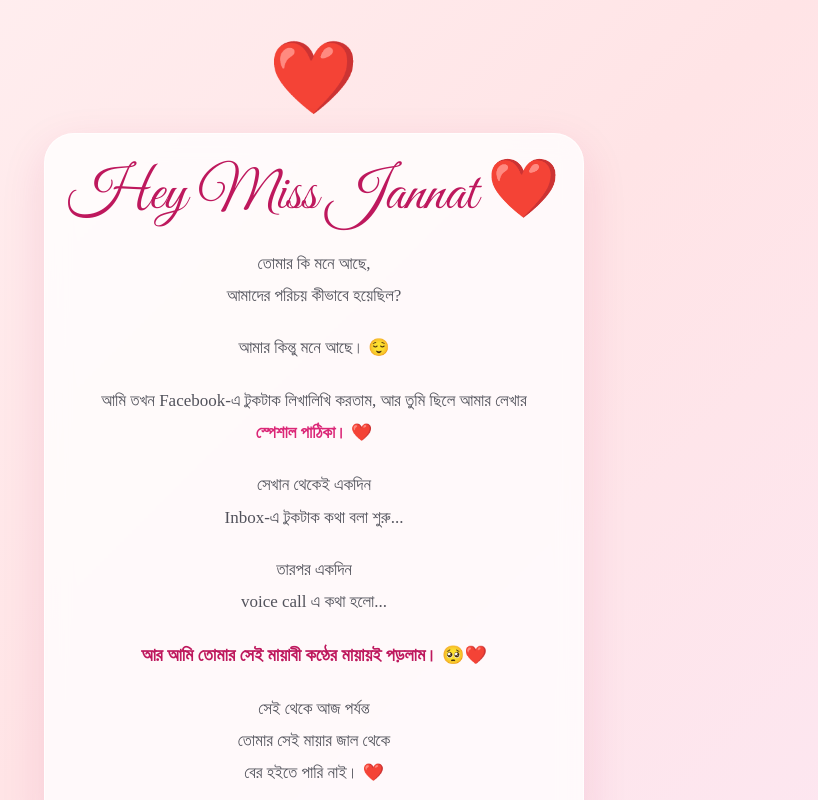
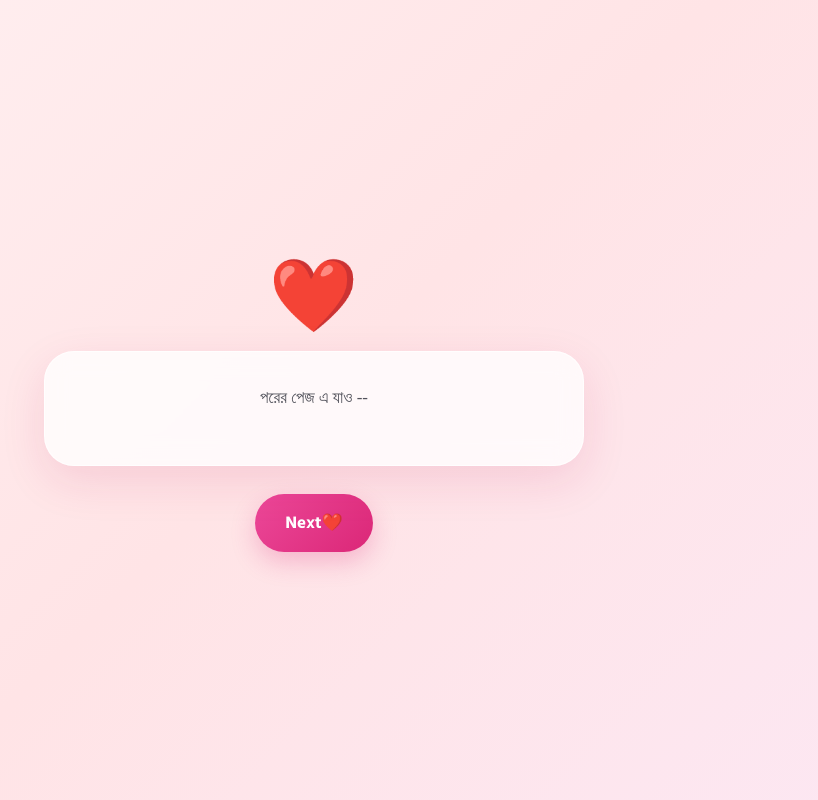
Before and after one commit to code-with-arafat/you-are-my-pichchi, a React (Vite) app: page / in a window 1280 px wide. Both pictures are taken after a click on the button "কী কথা? শুনবো! ✨". Shown: the top 800 px of the page, without its empty margins (326-1144 px from the left). Built offline with nearby package versions, Linux system fonts and the light colour scheme; a web font is replaced by a local one.

Commit message:
Changed all cards text

```diff
--- a/src/App.css
+++ b/src/App.css
@@ -113,7 +113,6 @@ body {
   outline: none;
 
   padding: 15px 30px;
-
   border-radius: 50px;
 
   background: linear-gradient(
@@ -123,15 +122,12 @@ body {
   );
 
   color: white;
-
   font-size: 17px;
   font-weight: 700;
+  box-shadow: 0 10px 25px rgba(219, 39, 119, 0.25);
+  cursor: pointer;
+  transition: 0.3s;
 
-  box-shadow: 0 10px 25px rgba(219, 39, 119, 0.25);
-
-  cursor: pointer;
-
-  transition: 0.3s;
 }
 
 .main-btn:active {
@@ -236,13 +232,10 @@ body {
 
 .success-page {
   min-height: 100vh;
-
   display: flex;
   justify-content: center;
   align-items: center;
-
   padding: 25px;
-
   text-align: center;
 
   background: linear-gradient(
@@ -253,26 +246,18 @@ body {
   );
 
   color: white;
-
   position: relative;
-
   overflow: hidden;
 }
 
 .success-card {
   width: 100%;
   max-width: 500px;
-
   padding: 35px 25px;
-
   background: rgba(255, 255, 255, 0.15);
-
   border: 1px solid rgba(255, 255, 255, 0.3);
-
   border-radius: 30px;
-
   backdrop-filter: blur(15px);
-
   animation: fadeIn 1s ease;
 }
 
--- a/src/App.jsx
+++ b/src/App.jsx
@@ -71,27 +71,46 @@ function App() {
           </h1>
 
           <p>
-            তোমার মুখে ভালবাসি কথাটা শোনার জন্য-ই তো এতো অপেক্ষা💕
+            এইসব ফালতু কাজের জন্য টাইম নাই আমার কাছে
             <br />
-            দেখি এই অপেক্ষার প্রহর আর কত লম্বা হয়!🥺
+            আর তোমার মতো কারো জন্য? Ohh! come on baby- একটু বড় হও!
           </p>
 
           <p className="success-message">
-            জানো তোমার কণ্ঠের এই একটা ভালবাসি শব্দ
+            হ্যাঁ তোমার কণ্ঠ সুন্দর আছে
             <br />
-            আমার মুখে সারাজীবন হাসি
+            তাই মাঝে মাঝে যখন সময় কাটে না, কাজ থাকে না
+
             <br />
-            রাখার জন্য যথেষ্ট। ❤️
+            তখন একটু সময় কাটাই!
           </p>
 
+          <p>
+            হ্যাঁ মিথ্যা বলবো না ২০২২-২৩ এই সময় তোমাকে ভালো লাগতো!
+            <br/>
+            তবে শুধুই ভালো লাগতো Not more🥱 তবে --
+          </p>
+
+          <p>
+            প্রেম করে চু*তিয়াদের খাতাই নাম লিখাবো এতো খারাপ দিন আসেনি Arafat এর!
+          </p>
+          <p>আর এতো খারাপ দিন তো আসেই-নি যে কোন টিকটকার এর সাথে প্রেম করতে হবে!
+            <br/>
+            ধন্যবাদ ভালো থাকবেন আর যদি মনে থাকে তাহলে আরাফাত এর সাথে ভাব নিতে আসবেন না আসা করি!
+          </p>
+
+
+
           <div className="emoji-row">
-            🌹 💕 🥰 💍 ❤️
+            🙂 🙂 🙂  🙂
           </div>
 
           <div className="signature">
             ইতি,
             <br />
-            তোমার জীবনে দেখা সব থেকে বড় চাপাবাজ ছেলে
+
+            তোমার অতি প্রিয়
+
             <br />
             <strong>আরাফাত ❤️</strong>
           </div>
@@ -115,55 +134,8 @@ function App() {
             ❤️
           </div>
 
-          <div className="first-story special-bangla-font">
-
-            <h1>
-              Hey Miss Jannat ❤️
-            </h1>
-
-            <p>
-              তোমার কি মনে আছে,
-              <br />
-              আমাদের পরিচয় কীভাবে হয়েছিল?
-            </p>
-
-            <p>
-              আমার কিন্তু মনে আছে। 😌
-            </p>
-
-            <p>
-              আমি তখন Facebook-এ টুকটাক
-              লিখালিখি করতাম,
-              আর তুমি ছিলে আমার লেখার
-              <br />
-              <strong>
-                স্পেশাল পাঠিকা। ❤️
-              </strong>
-            </p>
-
-            <p>
-              সেখান থেকেই একদিন
-              <br />
-              Inbox-এ টুকটাক কথা বলা শুরু...
-            </p>
-
-            <p>
-              তারপর একদিন
-              <br />
-              voice call এ কথা হলো...
-            </p>
-
-            <p className="special-line">
-              আর আমি তোমার সেই মায়াবী কণ্ঠের মায়ায়ই পড়লাম। 🥺❤️
-            </p>
-
-            <p>
-              সেই থেকে আজ পর্যন্ত
-              <br />
-              তোমার সেই মায়ার জাল থেকে
-              <br />
-              বের হইতে পারি নাই। ❤️
-            </p>
+          <div className="first-story special-bangla-font ">
+            <p>পরের পেজ এ যাও --</p>
 
           </div>
 
@@ -171,7 +143,7 @@ function App() {
             onClick={nextPage}
             className="main-btn"
           >
-            তারপর কী হলো? ❤️
+             Next❤️
           </button>
 
         </div>
@@ -188,48 +160,8 @@ function App() {
             💌
           </div>
 
-          <h2 className="special-bangla-font">
-            তারপর... ❤️
-          </h2>
-
           <div className="story-card special-bangla-font">
-
-            <p>
-              সেই টুকটাক কথাগুলো যে কখন
-              এতটা গুরুত্বপূর্ণ হয়ে গেল,
-              সেটা হয়তো আমরা দুজনের কেউই
-              বুঝতে পারিনি।
-            </p>
-
-            <p>
-              একটা ছোট্ট পরিচয় থেকে শুরু করে,
-              <br />
-              ধীরে ধীরে তুমি আমার জীবনের
-              <br />
-              অনেকটা জায়গা জুড়ে নিলে।
-            </p>
-
-            <p>
-              কখন যে তোমার সাথে কথা বলা
-              আমার দিনের একটা গুরুত্বপূর্ণ
-              অংশ হয়ে গেল...
-              <br />
-              সেটা নিজেও বুঝতে পারিনি। ❤️
-            </p>
-
-            <p>তোমার সাথে আমার দেখা হয়নি এইটা সত্যি,
-              <br/>
-              কিন্তু আমি তোমাকে সব সময় অনুভব করি!!
-            </p>
-
-            <p className="highlight">
-              আর সত্যি বলতে...
-              <br />
-              তুমি আমার কাছে
-              <br />
-              অনেক বেশি স্পেশাল। ❤️
-            </p>
-
+            <p>পরের পেজ এ যাও --</p>
           </div>
 
           <button
@@ -253,54 +185,9 @@ function App() {
             🥺
           </div>
 
-          <h2 className="special-bangla-font">
-            সত্যি বলতে... ❤️
-          </h2>
-
           <div className="letter-card special-bangla-font">
 
-            <p>
-              সত্যি বলতে জানি না আমাদের
-              সম্পর্কটা আসলে কি?
-            </p>
-
-            <p>
-              নাম কি এই সম্পর্কের?
-            </p>
-
-            <p>
-              এই প্রশ্নের কোন উত্তর নেই
-              আমার কাছে!
-            </p>
-
-            <p>
-              কিন্তু আমি এইটুকু জানি যে -
-              <br />
-              <strong>
-               তুমি আমার কাছে অনেক স্পেশাল! ❤️
-              </strong>
-            </p>
-
-            <p>
-              আমি এটাও জানি না আমাদের
-              সম্পর্কের ভবিষ্যৎ কি?
-            </p>
-
-            <p>
-              এইটা নিয়ে তুমি বা কি ভাবো,
-              তুমি আমার ভাগ্যে আছো কি না
-              এটাও অজানা!
-            </p>
-
-            <p className="highlight">
-              কিন্ত আমি এটাও জানি,
-              <br />
-              তুমি সব সময় আমার কাছে
-              <br />
-              <strong>
-                স্পেশালই থাকবে! ❤️
-              </strong>
-            </p>
+            <p>পরের পেজ এ যাও সারপ্রাইজ আছে --</p>
 
           </div>
 
@@ -374,41 +261,14 @@ function App() {
             ❤️
           </div>
 
-          <p className="proposal-small">
-            এত কিছু বলার পর...
-          </p>
-
           <h1 className="proposal-title special-english-font">
-
             Miss Jannat...
-
             <br />
 
             <span>
-              Will you be mine? 🥺❤️
+              Do you love me? 🥺❤️
             </span>
-
           </h1>
-
-          <p className="proposal-text">
-
-            সম্পর্কটার নাম জানি না...
-
-            <br />
-
-            ভবিষ্যৎও জানি না...
-
-            <br />
-
-            শুধু জানি,
-
-            <br />
-
-            <strong>
-              তোমাকে আমি আমার জীবনে চাই। ❤️
-            </strong>
-
-          </p>
 
           <div className="buttons">
 
```
